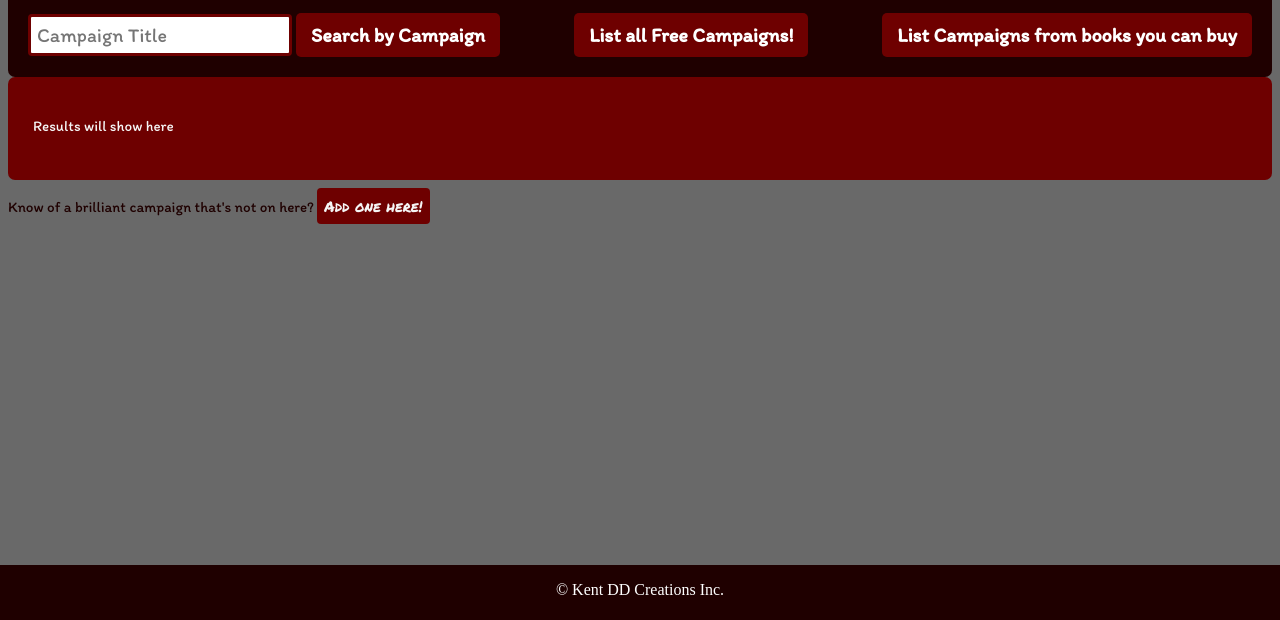
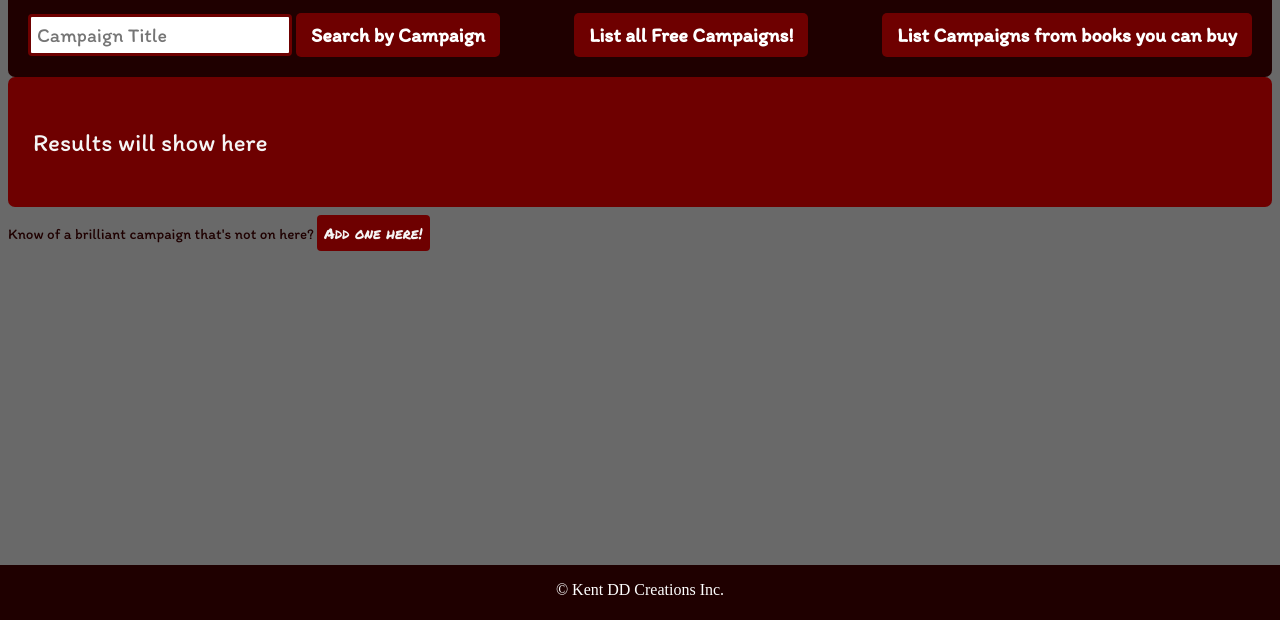
Before and after one commit to JasonK97/DDCreatorNode, a website: page public/campaigns.html in a window 1280 px wide. Shown: the part 180-800 px from the top of the page. Drawn offline with nearby package versions, Linux system fonts and the light colour scheme.

Commit message:
font size on one piece of info

```diff
--- a/public/campaigns.css
+++ b/public/campaigns.css
@@ -113,7 +113,7 @@ a:hover {
 #defaultInfo {
     font-family: 'Itim', cursive;
     color: whitesmoke;
-    font-size: 15px;
+    font-size: 25px;
 }
 
 #addLink {
```
